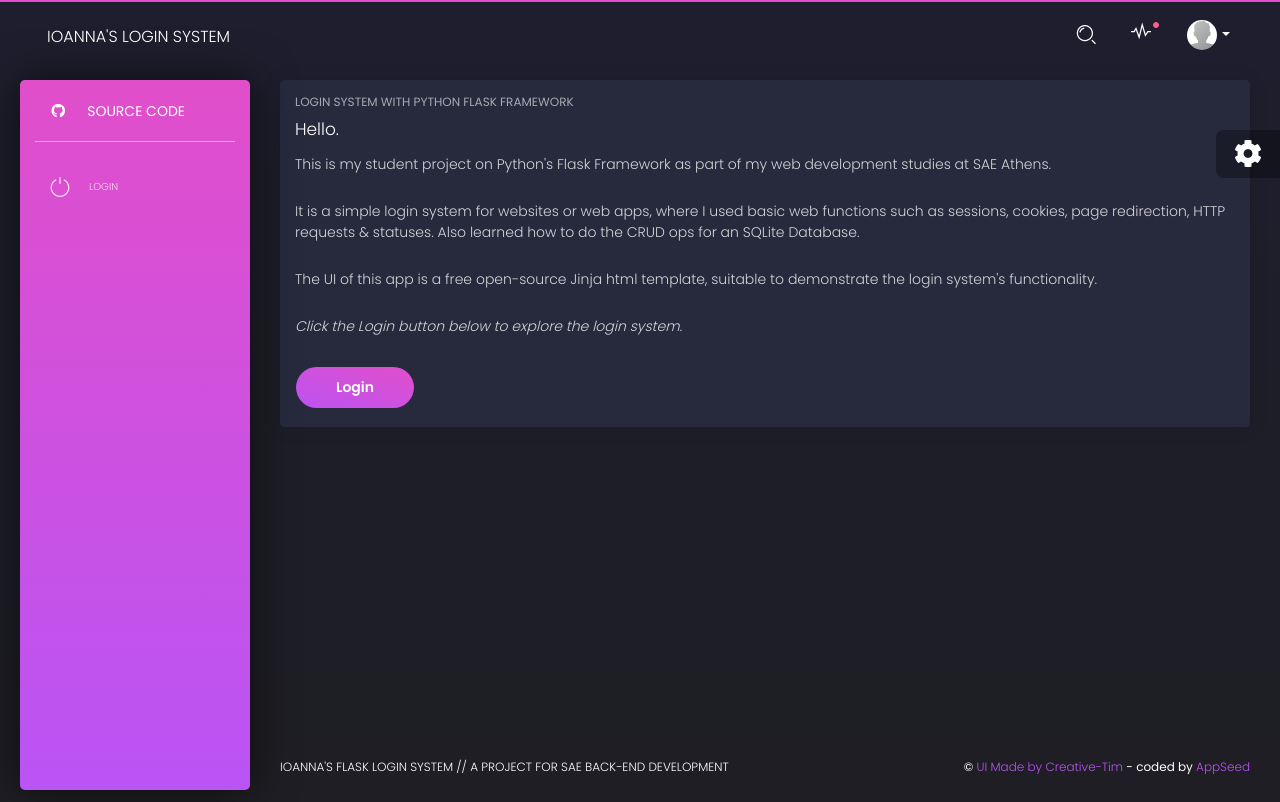
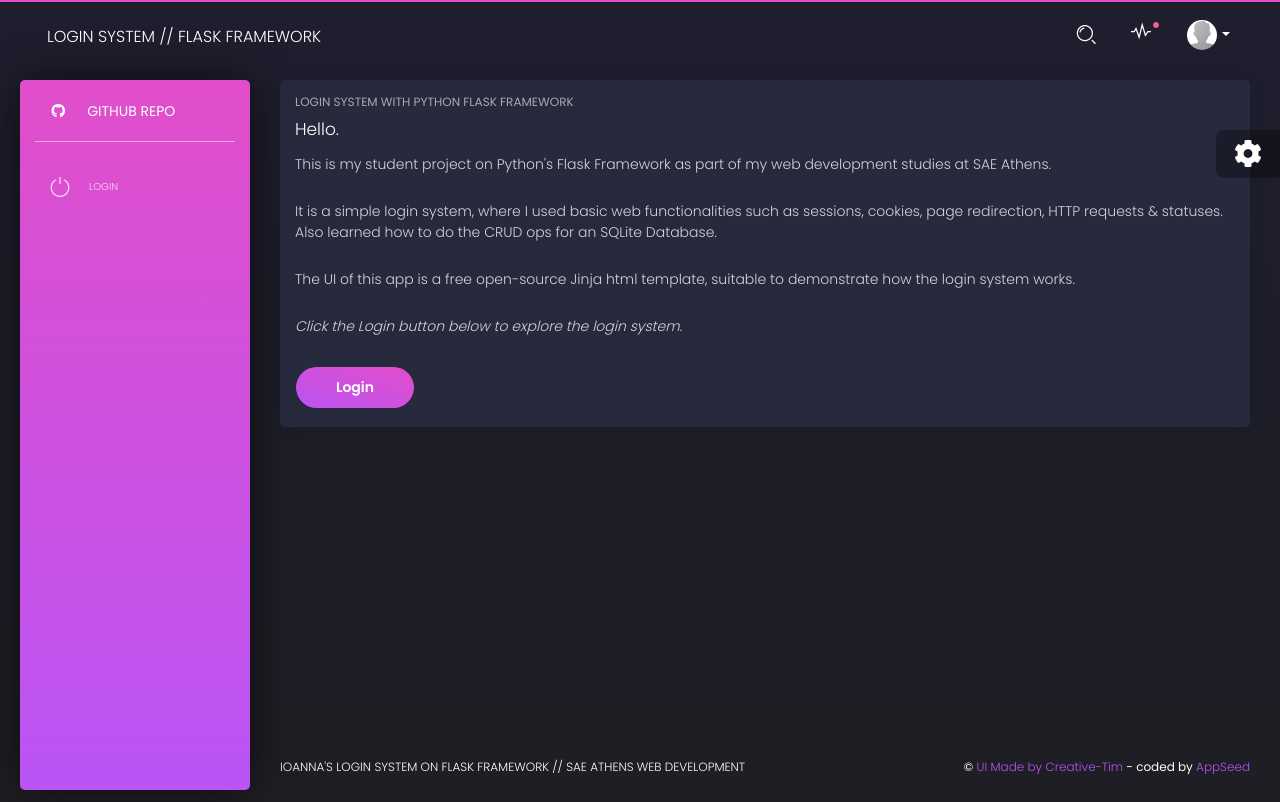
Before and after one commit to Ioanna-Mitsani/flask_assignment, a Flask app: page / in a window 1280 px wide. Run offline with Flask 2, Linux system fonts and the light colour scheme; some libraries are stand-ins or nearby versions.

Commit message:
minor page changes

```diff
--- a/templates/includes/footer.html
+++ b/templates/includes/footer.html
@@ -6,7 +6,7 @@
             <li class="nav-item">
               <a target="_blank" rel="noopener noreferrer"
                  href="https://github.com/Ioanna-Mitsani/flask_assignment" class="nav-link">
-                Ioanna's Flask Login System // a project for sae back-end development
+                Ioanna's Login System on Flask Framework // SAE ATHENS WEB DEVELOPMENT
               </a>
             </li>
           </ul>
--- a/templates/includes/navigation.html
+++ b/templates/includes/navigation.html
@@ -10,7 +10,7 @@
                 <span class="navbar-toggler-bar bar3"></span>
               </button>
             </div>
-            <a class="navbar-brand" href="javascript:void(0)">IOANNA'S LOGIN SYSTEM</a>
+            <a class="navbar-brand" href="javascript:void(0)">LOGIN SYSTEM // FLASK FRAMEWORK</a>
           </div>
           <button class="navbar-toggler" type="button" data-toggle="collapse" data-target="#navigation" aria-expanded="false" aria-label="Toggle navigation">
             <span class="navbar-toggler-bar navbar-kebab"></span>
@@ -33,6 +33,7 @@
                     Notifications
                   </p>
                 </a>
+                {% if session['username'] %}
                 <ul class="dropdown-menu dropdown-menu-right dropdown-navbar">
                   <li class="nav-link"><a href="#" class="nav-item dropdown-item">Mike John responded to your email</a></li>
                   <li class="nav-link"><a href="javascript:void(0)" class="nav-item dropdown-item">You have 5 more tasks</a></li>
@@ -40,6 +41,7 @@
                   <li class="nav-link"><a href="javascript:void(0)" class="nav-item dropdown-item">Another notification</a></li>
                   <li class="nav-link"><a href="javascript:void(0)" class="nav-item dropdown-item">Another one</a></li>
                 </ul>
+                {% endif %}
               </li>
               <li class="dropdown nav-item">
                 <a href="#" class="dropdown-toggle nav-link" data-toggle="dropdown">
--- a/templates/includes/sidebar.html
+++ b/templates/includes/sidebar.html
@@ -9,7 +9,7 @@
           </a>
           <a target="_blank" rel="sponsored noopener noreferrer"
              href="https://github.com/Ioanna-Mitsani/flask_assignment" class="simple-text logo-normal">
-            Source Code
+            GITHUB REPO
           </a>
         </div>
 
--- a/templates/index.html
+++ b/templates/index.html
@@ -16,9 +16,9 @@
                         Hello.
                     </h4>
                         <p>This is my student project on Python's Flask Framework as part of my web development studies at SAE Athens.</p> <br>
-                        <p>It is a simple login system for websites or web apps,
-                        where I used basic web functions such as sessions, cookies, page redirection, HTTP requests & statuses. Also learned how to do the CRUD ops for an SQLite Database.</p> <br>
-                        <p>The UI of this app is a free open-source Jinja html template, suitable to demonstrate the login system's functionality.</p> <br>
+                        <p>It is a simple login system,
+                        where I used basic web functionalities such as sessions, cookies, page redirection, HTTP requests & statuses. Also learned how to do the CRUD ops for an SQLite Database.</p> <br>
+                        <p>The UI of this app is a free open-source Jinja html template, suitable to demonstrate how the login system works.</p> <br>
                         <p><i>Click the Login button below to explore the login system.</i></p> <br>
                     <a href="{{url_for('login_page')}}" class="btn btn-primary btn-round">Login</a>
                 </div>
```
Also changed, not shown: 1 other file.
